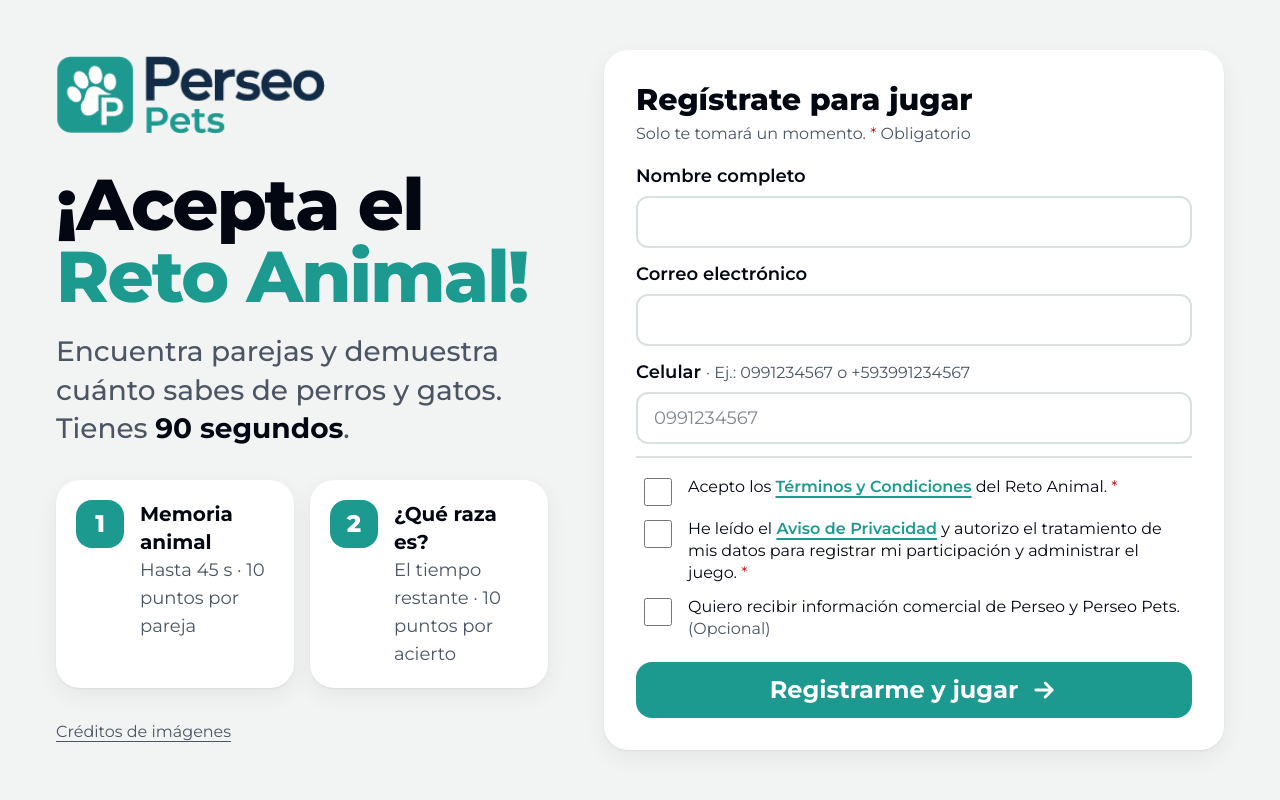
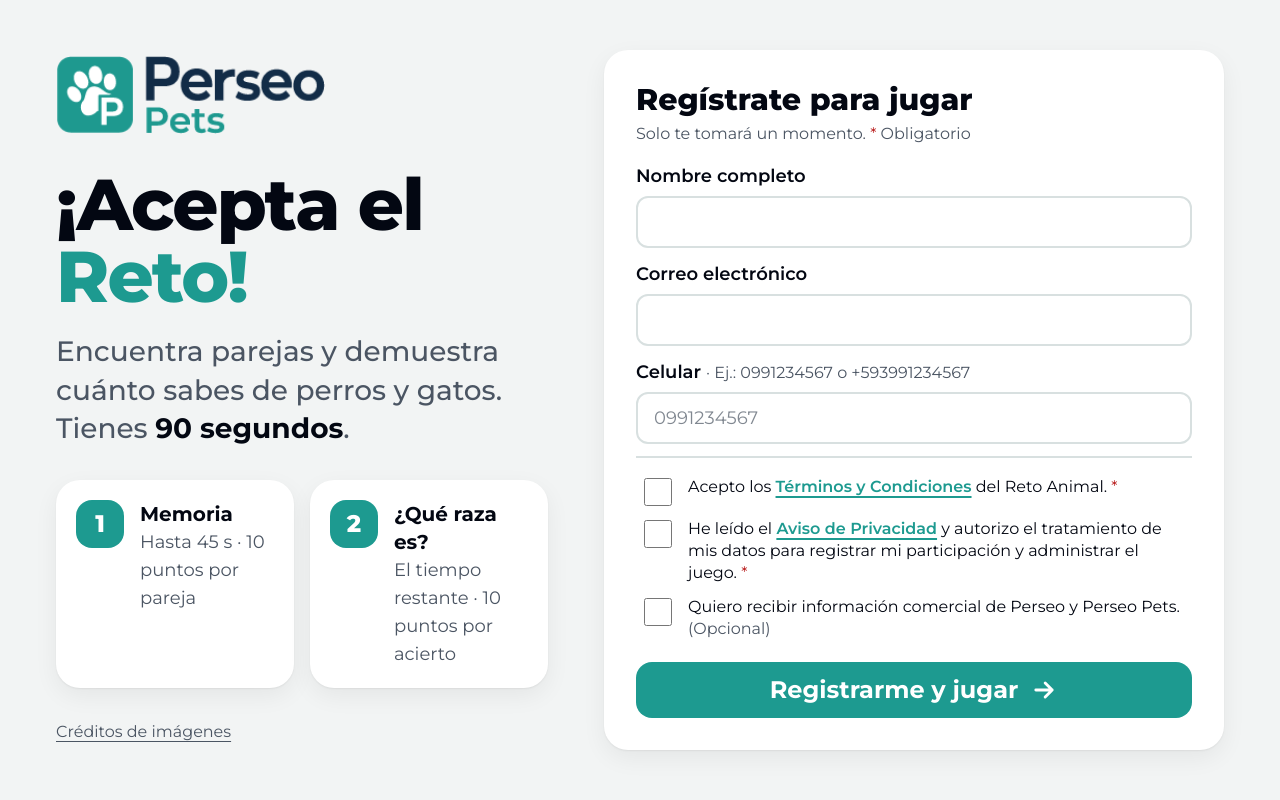
Before and after one commit to JOHN2713/AMVEPE-GAME, a Flask app: page / in a window 1280 px wide. Run offline with Flask 3, Linux system fonts and the light colour scheme.

Commit message:
feat: :sparkles: cambio en texto

```diff
--- a/app/templates/register.html
+++ b/app/templates/register.html
@@ -7,7 +7,7 @@
     <img src="{{ url_for('static', filename='img/logo-perseo-pets.png') }}" alt="Perseo Pets" class="h-16 w-auto self-start lg:h-20" width="262" height="80">
     <div>
       <h1 id="hero-title" class="text-5xl font-extrabold leading-tight tracking-tight lg:text-6xl xl:text-7xl">
-        ¡Acepta el<br><span class="text-primary">Reto Animal!</span>
+        ¡Acepta el<br><span class="text-primary">Reto!</span>
       </h1>
       <p class="mt-5 max-w-xl text-2xl font-medium leading-snug text-muted xl:text-[28px]">
         Encuentra parejas y demuestra cuánto sabes de perros y gatos. Tienes&nbsp;<strong class="text-ink">90&nbsp;segundos</strong>.
@@ -17,7 +17,7 @@
       <li class="panel flex items-start gap-4 p-5">
         <span class="flex h-12 w-12 shrink-0 items-center justify-center rounded-2xl bg-primary text-2xl font-extrabold text-white" aria-hidden="true">1</span>
         <div>
-          <p class="text-xl font-bold">Memoria animal</p>
+          <p class="text-xl font-bold">Memoria</p>
           <p class="text-lg text-muted">Hasta 45 s · 10 puntos por pareja</p>
         </div>
       </li>
```
